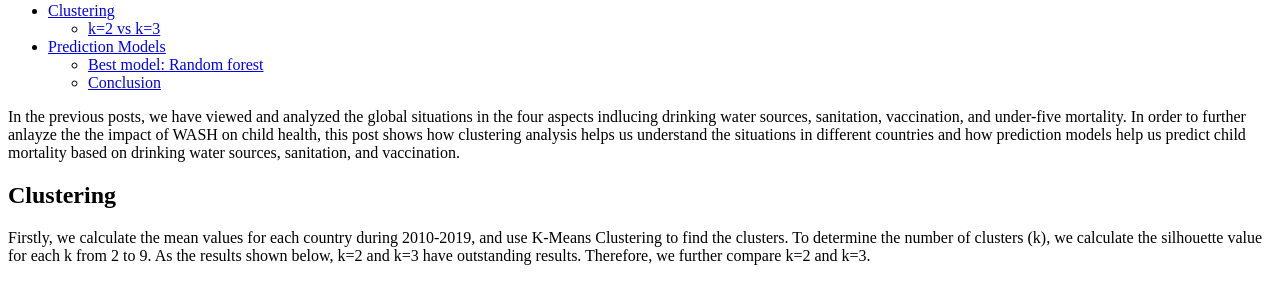
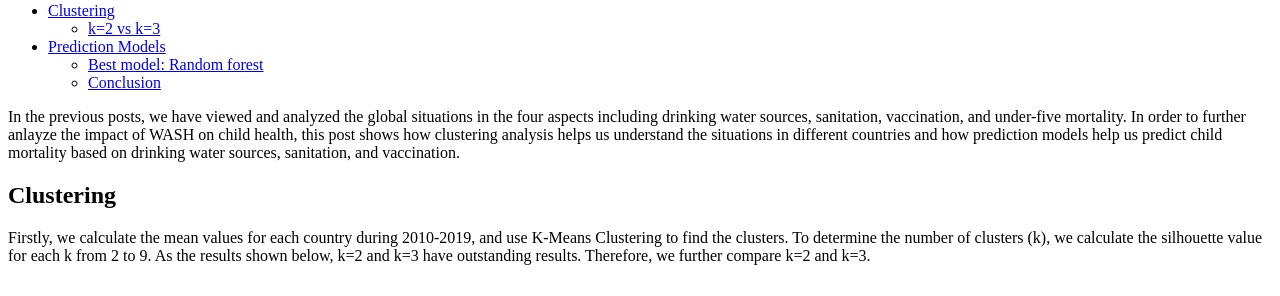
Before and after one commit to RoujiaChen/jiayi_roujia_FP, a Jekyll site: the page built from _posts/2020-12-21-a-machine-learning.md, in a window 1280 px wide and 900 px high. Shown: the part 268-564 px from the top of the window. Built offline with Jekyll 4.4.1, drawn with Linux system fonts in a browser that asks for light colours; cached includes are drawn as plain includes; nearby versions of some CDN libraries.

Commit message:
Update 2020-12-21-a-machine-learning.md

```diff
--- a/_posts/2020-12-21-a-machine-learning.md
+++ b/_posts/2020-12-21-a-machine-learning.md
@@ -12,7 +12,7 @@ toc: true
 toc_sticky: true
 ---
 
-In the previous posts, we have viewed and analyzed the global situations in the four aspects indlucing drinking water sources, sanitation, vaccination, and under-five mortality. In order to further anlayze the the impact of WASH on child health, this post shows how clustering analysis helps us understand the situations in different countries and how prediction models help us predict child mortality based on drinking water sources, sanitation, and vaccination.
+In the previous posts, we have viewed and analyzed the global situations in the four aspects including drinking water sources, sanitation, vaccination, and under-five mortality. In order to further anlayze the impact of WASH on child health, this post shows how clustering analysis helps us understand the situations in different countries and how prediction models help us predict child mortality based on drinking water sources, sanitation, and vaccination.
 
 ## Clustering
 
```
